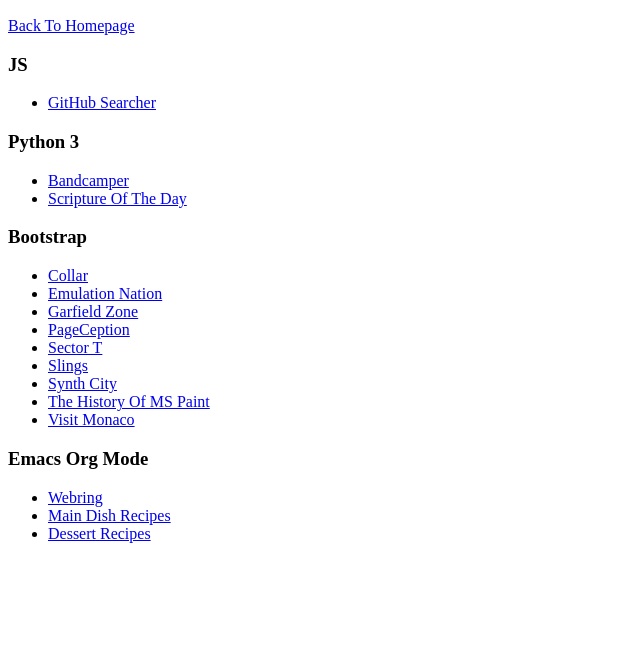
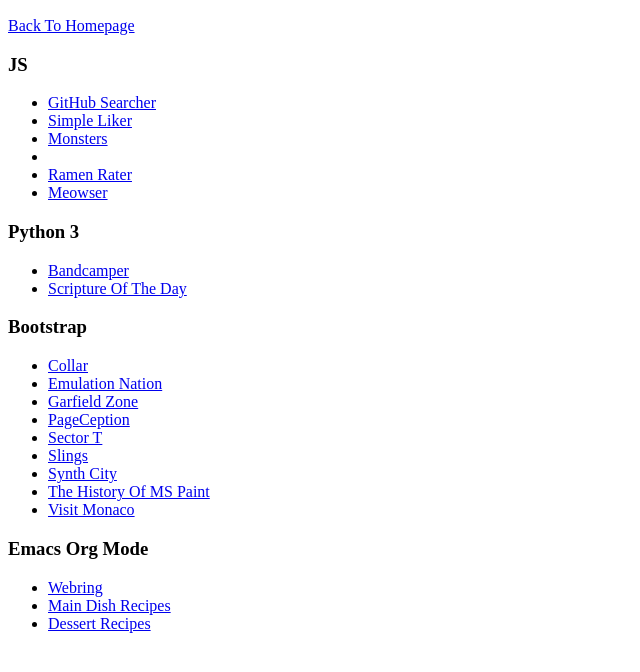
Before and after one commit to SamuelBanya/apps, a plain HTML site: page index.html in a window 1280 px wide. Shown: the part 110-782 px from the top of the page, without its empty margins (0-640 px from the left). Drawn offline with Linux system fonts and the light colour scheme.

Commit message:
Adding more projects from Phase 1 from Flatiron Bootcamp

```diff
--- a/index.html
+++ b/index.html
@@ -11,6 +11,11 @@
     <h3>JS</h3>
     <ul>
       <li><a href="./jsprojectwebsites/GitHubSearcher/index.html">GitHub Searcher</a></li>
+      <li><a href="https://samuelbanya.github.io/phase-1-building-simple-liker/">Simple Liker</a></li>
+      <li><a href="https://samuelbanya.github.io/phase-1-monsters/">Monsters</a></li>
+      <li><a href="https://samuelbanya.github.io/phase-1-javascript-quotes-practice/"></a></li>
+      <li><a href="https://samuelbanya.github.io/phase-1-mock-cc-ramen-rater/">Ramen Rater</a></li>
+      <li><a href="https://samuelbanya.github.io/Meowser/meowser.html">Meowser</a></li>
     </ul>
     <h3>Python 3</h3>
     <ul>
```
